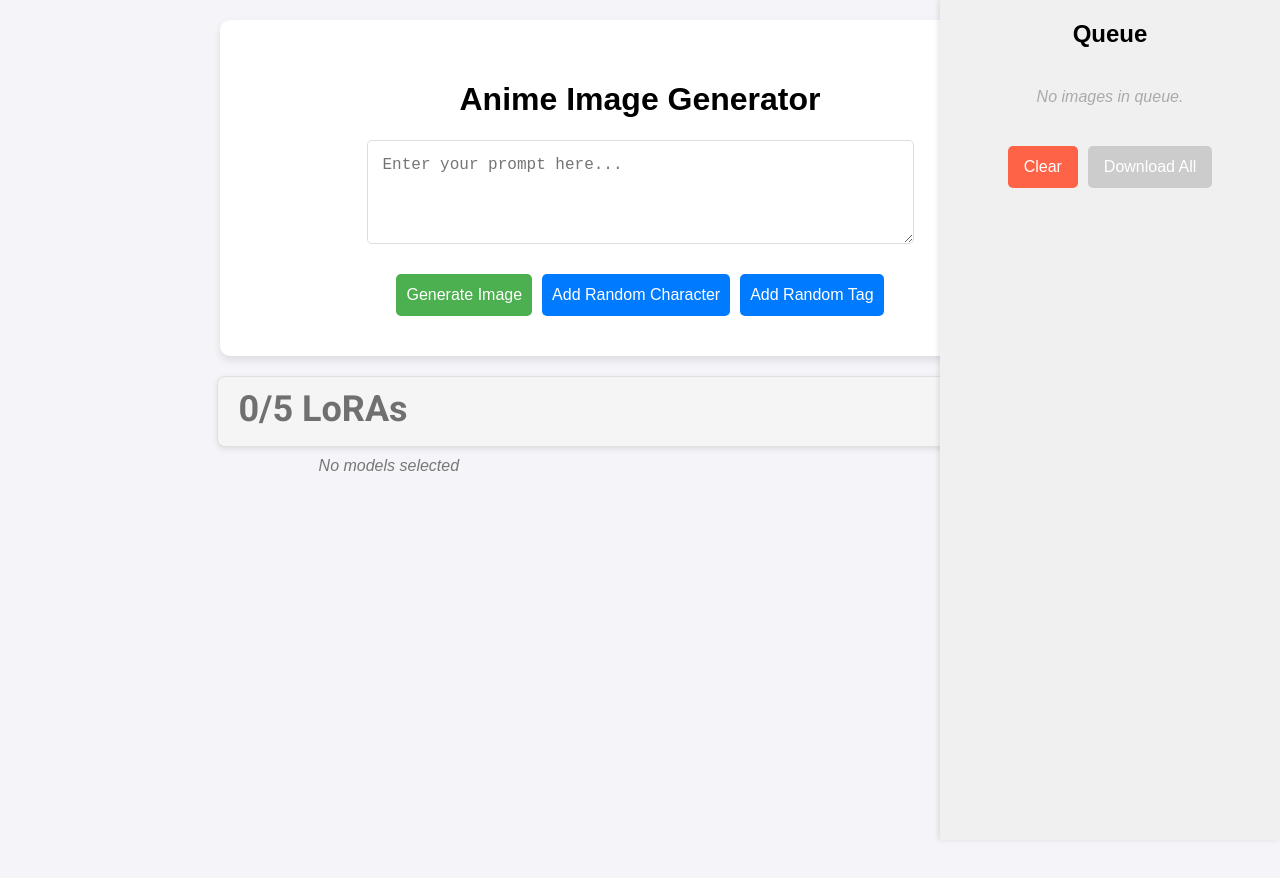
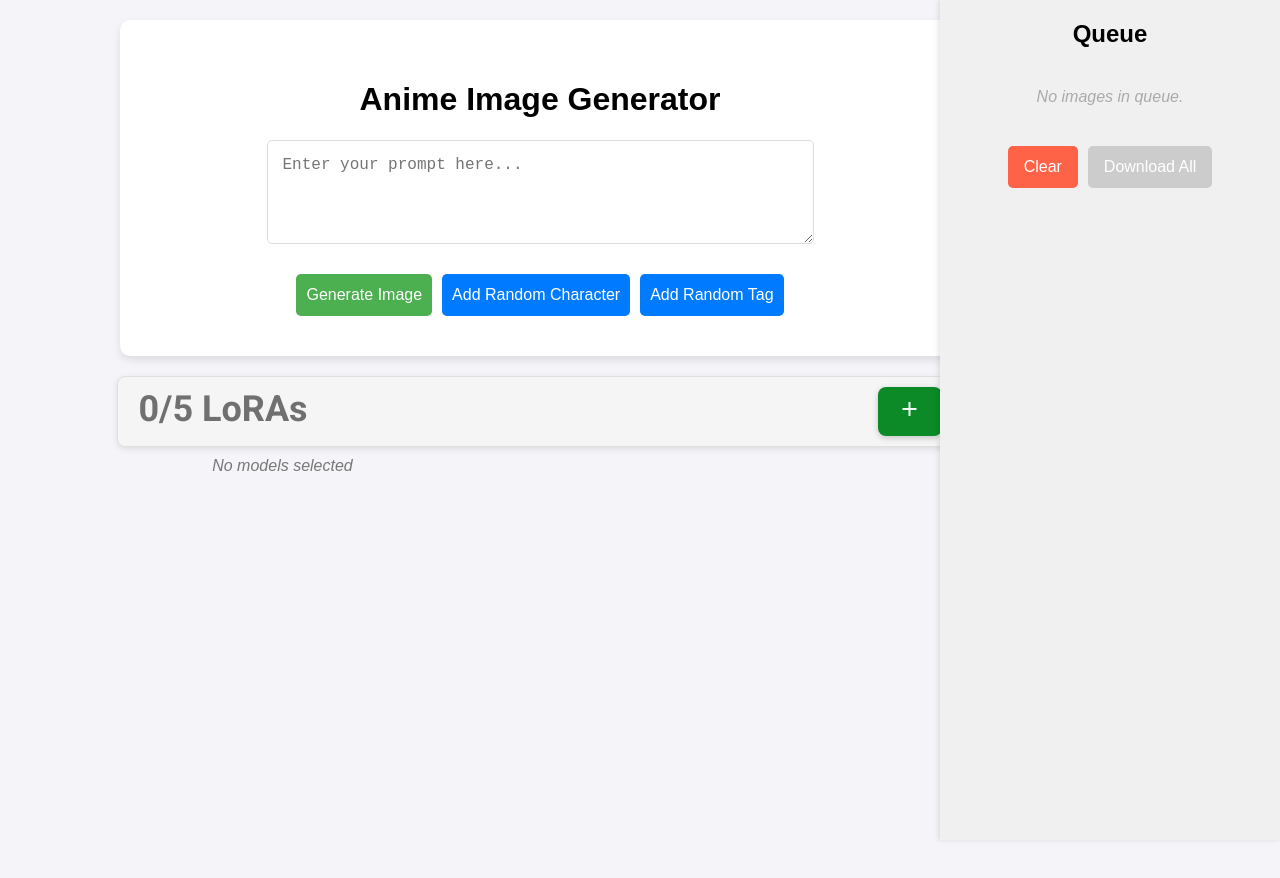
Before and after one commit to realsun1/img-generator, a React (Vite) app: page / in a window 1280 px wide. Shown: the top 878 px of the page. Built offline with nearby package versions, Linux system fonts and the light colour scheme.

Commit message:
adjusted spacing

```diff
--- a/src/components/ImageGenerator/CivitaiModels/styles.css
+++ b/src/components/ImageGenerator/CivitaiModels/styles.css
@@ -471,6 +471,7 @@
     border: 1px solid #e0e0e0; /* Light border for a polished edge */
     max-width: 1200px; /* Set a max width for responsiveness */
     margin: 0 auto; /* Center the container horizontally */
+    margin-right: 200px;
 }
 
 .lora-count {
@@ -525,7 +526,8 @@
     align-items: flex-start;
     overflow: hidden; /* Hide overflow */
     max-height: 100%; /* Ensure container doesn’t exceed its parent */
-    width: 51%;
+    width: 52%;
+    margin-right: 200px;
 }
 
 /* Container for individual selected model items */
--- a/src/components/ImageGenerator/styles.css
+++ b/src/components/ImageGenerator/styles.css
@@ -27,7 +27,7 @@ body, html {
     background: #fff;
     box-shadow: 0 4px 8px rgba(0, 0, 0, 0.1);
     border-radius: 10px;
-    margin-right: 0;
+    margin-right: 200px;
 }
 
 .generator {
```
